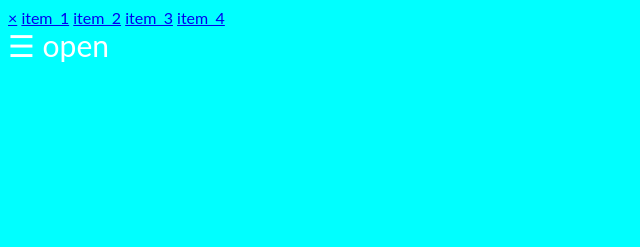
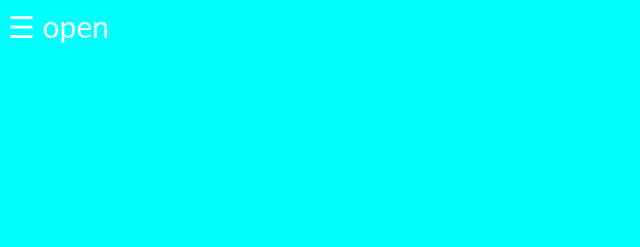
Before and after one commit to Gaudens23/Gaudens23.github.io, a plain HTML site: page index.html in a window 1280 px wide. Shown: the whole page, without its empty margins (0-640 px from the left). Drawn offline with nearby package versions, Linux system fonts and the light colour scheme.

Commit message:
Update main.css

```diff
--- a/main.css
+++ b/main.css
@@ -4,6 +4,44 @@ body {
     font-family: "Lato", sans-serif;
   }
 
+  .sidenav {
+    height: 100%;
+    width: 0;
+    position: fixed;
+    z-index: 1;
+    top: 0;
+    left: 0;
+    background-color: #111;
+    overflow-x: hidden;
+    transition: 0.5s;
+    padding-top: 60px;
+  }
+
+  .sidenav a {
+    padding: 8px 8px 8px 32px;
+    text-decoration: none;
+    font-size: 25px;
+    color: #818181;
+    display: block;
+    transition: 0.3s;
+  }
+
+  .sidenav a:hover {
+    color: #f1f1f1;
+  }
+
+  .sidenav .closebtn {
+    position: absolute;
+    top: 0;
+    right: 25px;
+    font-size: 36px;
+    margin-left: 50px;
+  }
+
+  @media screen and (max-height: 450px) {
+    .sidenav {padding-top: 15px;}
+    .sidenav a {font-size: 18px;}
+  }
 
   #place-button{
     position: absolute;
```
